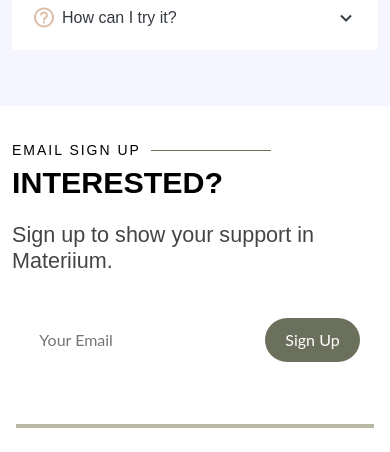
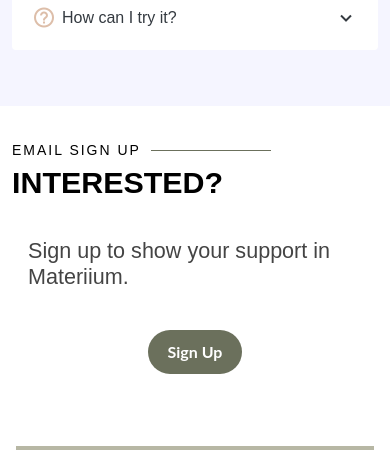
Before and after one commit to aval18/materiium, a plain HTML site: page index.html in a window 390 px wide. Shown: the part 8082-8534 px from the top of the page. Drawn offline with Linux system fonts and the light colour scheme; a script that the page names is missing; a web font is replaced by a local one.

Commit message:
Emphasized sign up button and changed to typeform, updated movile phone img

```diff
--- a/assets/css/style.css
+++ b/assets/css/style.css
@@ -959,7 +959,7 @@ section {
     opacity: 0;
   }
 }
-@media (min-width:992px) {
+@media (max-width:992px) {
   .about img {
     max-width: 100%;
     height: auto;
@@ -1624,6 +1624,7 @@ section {
   display: flex;
   align-items: center;
   justify-content: center;
+  padding: 1rem;
 }
 
 #signup .newsletter form {
@@ -1640,7 +1641,7 @@ section {
   width: 300px;
 }
 
-#signup .newsletter form input[type="submit"] {
+#signup .newsletter form input[type="submit"], .button {
   border: 0;
   font-size: 16px;
   padding: 10px 20px;
@@ -1648,9 +1649,13 @@ section {
   color: #fff;
   transition: 0.3s;
   border-radius: 50px;
-}
-
-#signup .newsletter form input[type="submit"]:hover {
+  font-weight: bold;
+}
+.newsletter a:hover {
+  color: #fff;
+}
+
+#signup .newsletter form input[type="submit"]:hover .button:hover {
   background: #B7B7A4;
 }
 
--- a/index.html
+++ b/index.html
@@ -54,7 +54,7 @@
           <li><a class="nav-link scrollto" href="#brand">Businesses</a></li>
           <li><a class="nav-link scrollto" href="#team">Team</a></li>
           <li><a class="nav-link scrollto" href="#faq">FAQ</a></li>
-          <li><a class="nav-link scrollto" href="#signup">Sign Up</a></li>
+          <li><a class="nav-link scrollto typeform-share button" style="color:white;font-weight:bold;opacity:1;padding:0.5rem 1rem;margin:1rem"href="https://form.typeform.com/to/QOvPla8A?typeform-medium=embed-snippet" data-mode="popup" data-size="100">Sign Up </a></li><script> (function() { var qs,js,q,s,d=document, gi=d.getElementById, ce=d.createElement, gt=d.getElementsByTagName, id="typef_orm_share", b="https://embed.typeform.com/"; if(!gi.call(d,id)){ js=ce.call(d,"script"); js.id=id; js.src=b+"embed.js"; q=gt.call(d,"script")[0]; q.parentNode.insertBefore(js,q) } })() </script>
         </ul>
         <i class="bi bi-list mobile-nav-toggle"></i>
       </nav><!-- .navbar -->
@@ -619,10 +619,13 @@
                 <h4>Sign up to show your support in Materiium.</h4>
               </div>
               <div>
+                <a class="typeform-share button" href="https://form.typeform.com/to/QOvPla8A?typeform-medium=embed-snippet" data-mode="popup" style="text-decoration:none;cursor:pointer;white-space:nowrap;overflow:hidden;text-overflow:ellipsis;-webkit-font-smoothing:antialiased;-moz-osx-font-smoothing:grayscale;" data-size="100" target="_blank">Sign Up </a> <script> (function() { var qs,js,q,s,d=document, gi=d.getElementById, ce=d.createElement, gt=d.getElementsByTagName, id="typef_orm_share", b="https://embed.typeform.com/"; if(!gi.call(d,id)){ js=ce.call(d,"script"); js.id=id; js.src=b+"embed.js"; q=gt.call(d,"script")[0]; q.parentNode.insertBefore(js,q) } })() </script>
+              </div>
+              <!--<div>
                 <form action="./forms/signup.php" method="post">
                   <input type="email" name="email" placeholder="Your Email"><input type="submit" value="Sign Up">
                 </form>
-              </div>
+              </div>-->
 
 
             </div>
```
